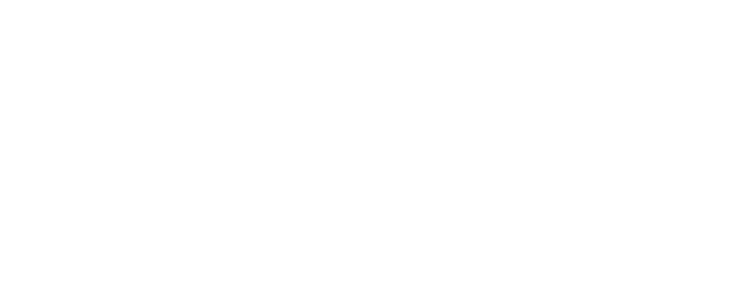
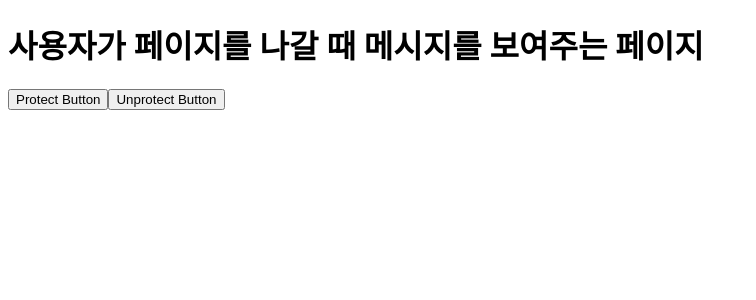
Before and after one commit to ddaisylee/react-custom-hooks, a React (Create React App) app: page /use-prevent-leave in a window 1280 px wide. Before the commit this address had no page. Shown: the top 300 px of the page, without its empty margins (0-756 px from the left). Built offline with nearby package versions, Linux system fonts and the light colour scheme.

Commit message:
feat: 5. usePreventLeave 커스텀 훅 생성 및 로직 분리

```diff
--- a/src/App.js
+++ b/src/App.js
@@ -4,6 +4,7 @@
 import UseTabsPage from './pages/UseTabsPage'
 import UseTitlePage from './pages/UseTitlePage'
 import UseConfirmPage from './pages/UseConfirmPage'
+import UsePreventLeavePage from './pages/UsePreventLeavePage'
 
 const App = () => {
   return (
@@ -12,6 +13,7 @@
       <Route path="use-tabs" element={<UseTabsPage />} />
       <Route path="use-title" element={<UseTitlePage />} />
       <Route path="use-confirm" element={<UseConfirmPage />} />
+      <Route path="use-prevent-leave" element={<UsePreventLeavePage />} />
     </Routes>
   )
 }
--- /dev/null
+++ b/src/hooks/usePreventLeave.js
@@ -0,0 +1,10 @@
+export const usePreventLeave = () => {
+  const listener = event => {
+    event.preventDefault()
+    event.returnValue = ""
+  }
+  const enablePrevent = () => window.addEventListener("beforeunload", listener)
+  const disablePrevent = () => window.removeEventListener("beforeunload", listener)
+
+  return { enablePrevent, disablePrevent }
+}
--- /dev/null
+++ b/src/pages/UsePreventLeavePage.js
@@ -0,0 +1,15 @@
+import React from 'react'
+import { usePreventLeave } from '../hooks/usePreventLeave'
+
+const UsePreventLeavePage = () => {
+  const { enablePrevent, disablePrevent } = usePreventLeave()
+  return (
+    <>
+      <h1>사용자가 페이지를 나갈 때 메시지를 보여주는 페이지</h1>
+      <button onClick={enablePrevent}>Protect Button</button>
+      <button onClick={disablePrevent}>Unprotect Button</button>
+    </>
+  )
+}
+
+export default UsePreventLeavePage
```
